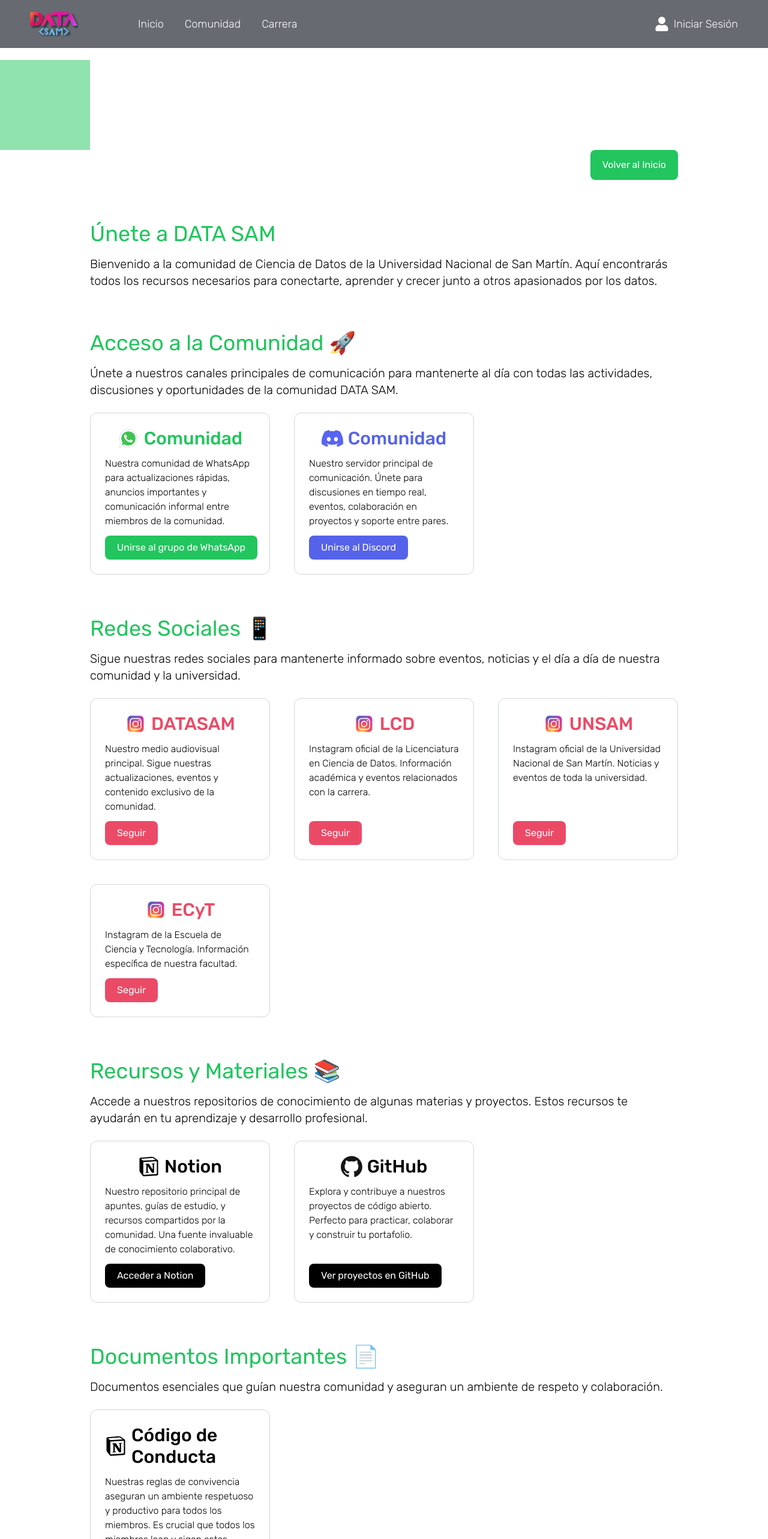
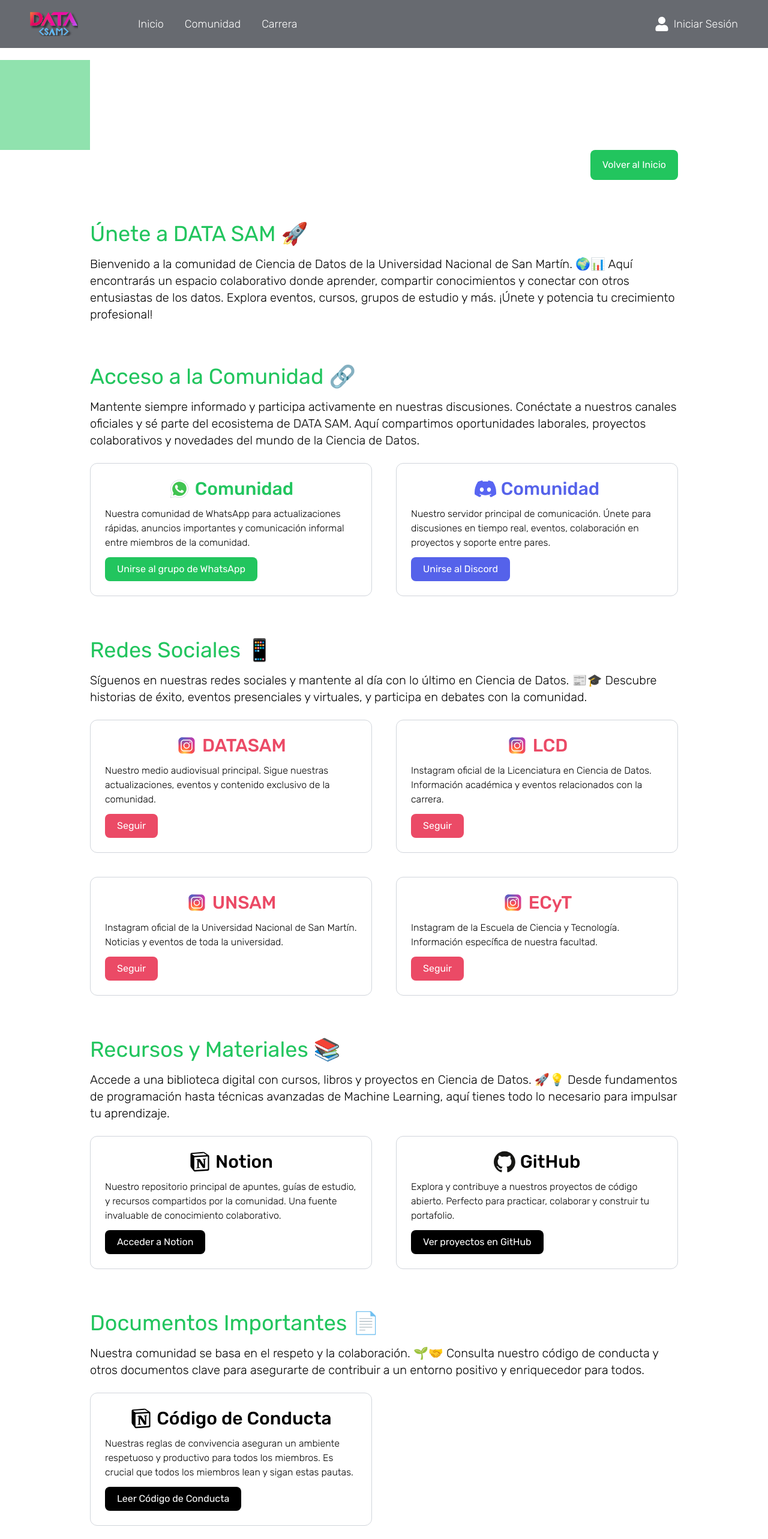
Before and after one commit to ezemartlopez/datasam, a Next.js app: page /comunidad in a window 1280 px wide. Shown: the top 2566 px of the page at 60% size. Built offline with nearby package versions, Linux system fonts and the light colour scheme.

Commit message:
modificacion de la pagina principal de comunidad

```diff
--- a/src/app/comunidad/page.tsx
+++ b/src/app/comunidad/page.tsx
@@ -1,10 +1,8 @@
 import ButtonComponent from "@/components/ButtonComponent";
 import CommunicationChannel from "@/components/Community/CommunicationChannel";
 import Paragraph from "@/components/Paragraph";
-import Text from "@/components/Text";
 import Title from "@/components/Title";
 import { codeOfConductLink, links_community, links_data, social_networks } from "@/lib/communityPage-data";
-import Image from "next/image";
 
 // page.tsx
 export default function CommunityPage() {
@@ -16,19 +14,19 @@ export default function CommunityPage() {
         <div className="absolute top-0 left-0 size-[30px] md:size-[80px] xl:size-[150px] bg-green-500/50"></div>
         <div className="absolute bottom-0 right-0 size-[30px] md:size-[80px] xl:size-[150px] bg-green-500/50"></div>
 
-        <div className="w-full flex flex-col items-start gap-[70px]">
+        <div className="w-full flex flex-col items-start gap-[70px] pb-10">
           <div className="w-full flex justify-end">
             <ButtonComponent text="Volver al Inicio" href="/"/>
           </div>
           <article className="w-full flex flex-col gap-4">
-            <Title title="Únete a DATA SAM"/>
-            <Paragraph text="Bienvenido a la comunidad de Ciencia de Datos de la Universidad Nacional de San Martín. Aquí encontrarás todos los recursos necesarios para conectarte, aprender y crecer junto a otros apasionados por los datos."/>
+            <Title title="Únete a DATA SAM 🚀"/>
+            <Paragraph text="Bienvenido a la comunidad de Ciencia de Datos de la Universidad Nacional de San Martín. 🌍📊 Aquí encontrarás un espacio colaborativo donde aprender, compartir conocimientos y conectar con otros entusiastas de los datos. Explora eventos, cursos, grupos de estudio y más. ¡Únete y potencia tu crecimiento profesional!"/>
           </article>
           <article className="w-full flex flex-col gap-4">
-            <Title title="Acceso a la Comunidad 🚀"/>
-            <Paragraph text="Únete a nuestros canales principales de comunicación para mantenerte al día con todas las actividades, discusiones y oportunidades de la comunidad DATA SAM."/>
+            <Title title="Acceso a la Comunidad 🔗"/>
+            <Paragraph text="Mantente siempre informado y participa activamente en nuestras discusiones. Conéctate a nuestros canales oficiales y sé parte del ecosistema de DATA SAM. Aquí compartimos oportunidades laborales, proyectos colaborativos y novedades del mundo de la Ciencia de Datos."/>
 
-            <ul className="w-full mt-2 grid grid-cols-1 sm:grid-cols-2 lg:grid-cols-3 gap-[40px]">
+            <ul className="w-full mt-2 grid grid-cols-1 sm:grid-cols-2 gap-[40px]">
               {links_community.map((linkGroup, index) => (
                 <CommunicationChannel key={index} linkPage={linkGroup}/>
               ))}
@@ -36,9 +34,9 @@ export default function CommunityPage() {
           </article>
           <article className="w-full flex flex-col gap-4">
             <Title title="Redes Sociales 📱"/>
-            <Paragraph text="Sigue nuestras redes sociales para mantenerte informado sobre eventos, noticias y el día a día de nuestra comunidad y la universidad."/>
+            <Paragraph text="Síguenos en nuestras redes sociales y mantente al día con lo último en Ciencia de Datos. 📰🎓 Descubre historias de éxito, eventos presenciales y virtuales, y participa en debates con la comunidad."/>
 
-            <ul className="w-full mt-2 grid grid-cols-1 sm:grid-cols-2 lg:grid-cols-3 gap-[40px]">
+            <ul className="w-full mt-2 grid grid-cols-1 sm:grid-cols-2 gap-[40px]">
               {social_networks.map((linkGroup, index) => (
                 <CommunicationChannel key={index} linkPage={linkGroup}/>
               ))}
@@ -46,9 +44,9 @@ export default function CommunityPage() {
           </article>
           <article className="w-full flex flex-col gap-4">
             <Title title="Recursos y Materiales 📚"/>
-            <Paragraph text="Accede a nuestros repositorios de conocimiento de algunas materias y proyectos. Estos recursos te ayudarán en tu aprendizaje y desarrollo profesional."/>
+            <Paragraph text="Accede a una biblioteca digital con cursos, libros y proyectos en Ciencia de Datos. 🚀💡 Desde fundamentos de programación hasta técnicas avanzadas de Machine Learning, aquí tienes todo lo necesario para impulsar tu aprendizaje."/>
 
-            <ul className="w-full mt-2 grid grid-cols-1 sm:grid-cols-2 lg:grid-cols-3 gap-[40px]">
+            <ul className="w-full mt-2 grid grid-cols-1 sm:grid-cols-2 gap-[40px]">
               {links_data.map((linkGroup, index) => (
                 <CommunicationChannel key={index} linkPage={linkGroup}/>
               ))}
@@ -56,9 +54,9 @@ export default function CommunityPage() {
           </article>
           <article className="w-full flex flex-col gap-4">
             <Title title="Documentos Importantes 📄"/>
-            <Paragraph text="Documentos esenciales que guían nuestra comunidad y aseguran un ambiente de respeto y colaboración."/>
+            <Paragraph text="Nuestra comunidad se basa en el respeto y la colaboración. 🌱🤝 Consulta nuestro código de conducta y otros documentos clave para asegurarte de contribuir a un entorno positivo y enriquecedor para todos."/>
 
-            <ul className="w-full mt-2 grid grid-cols-1 sm:grid-cols-2 lg:grid-cols-3 gap-[40px]">
+            <ul className="w-full mt-2 grid grid-cols-1 sm:grid-cols-2 gap-[40px]">
               <CommunicationChannel linkPage={codeOfConductLink}/>
             </ul>
           </article>
```
